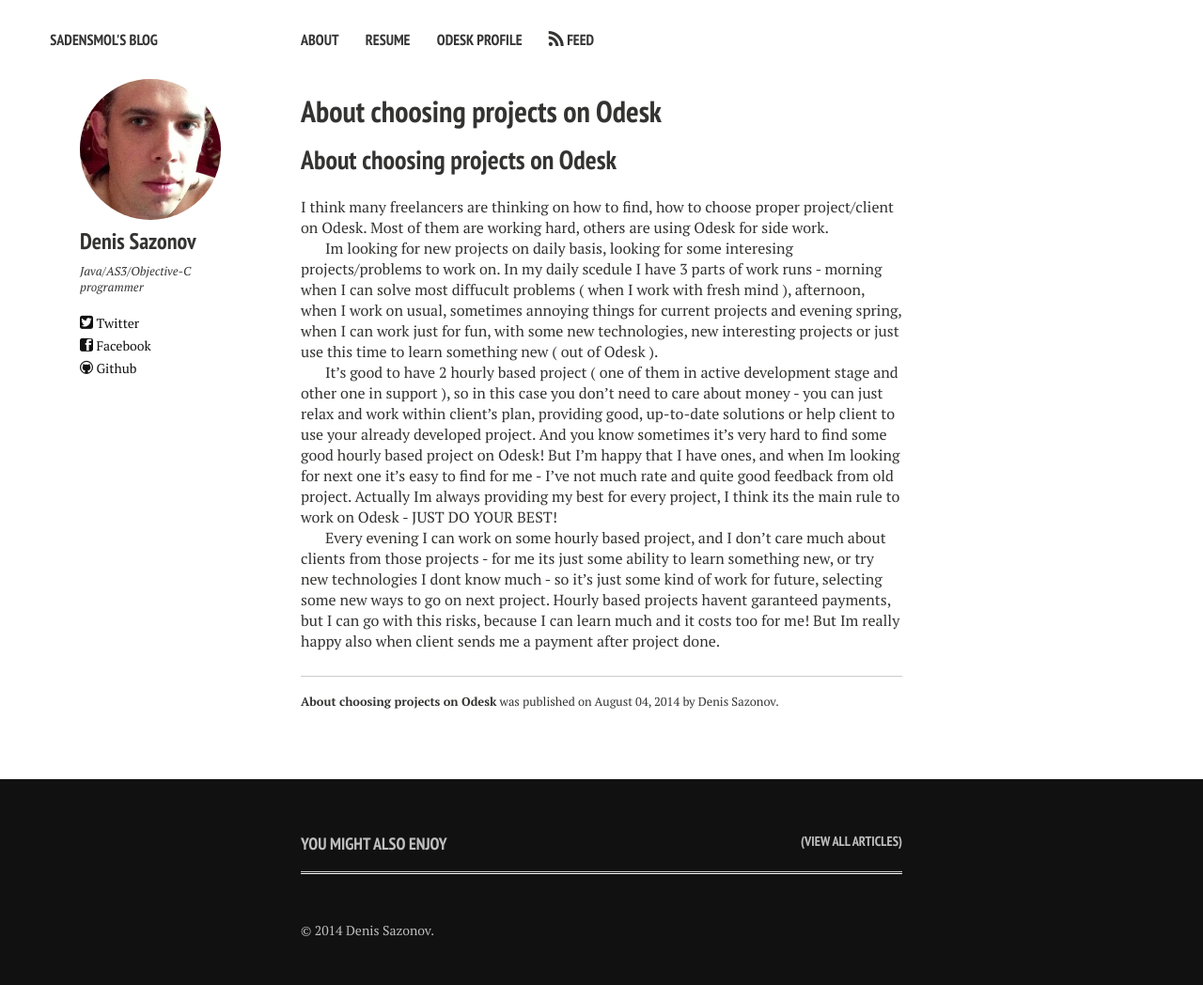
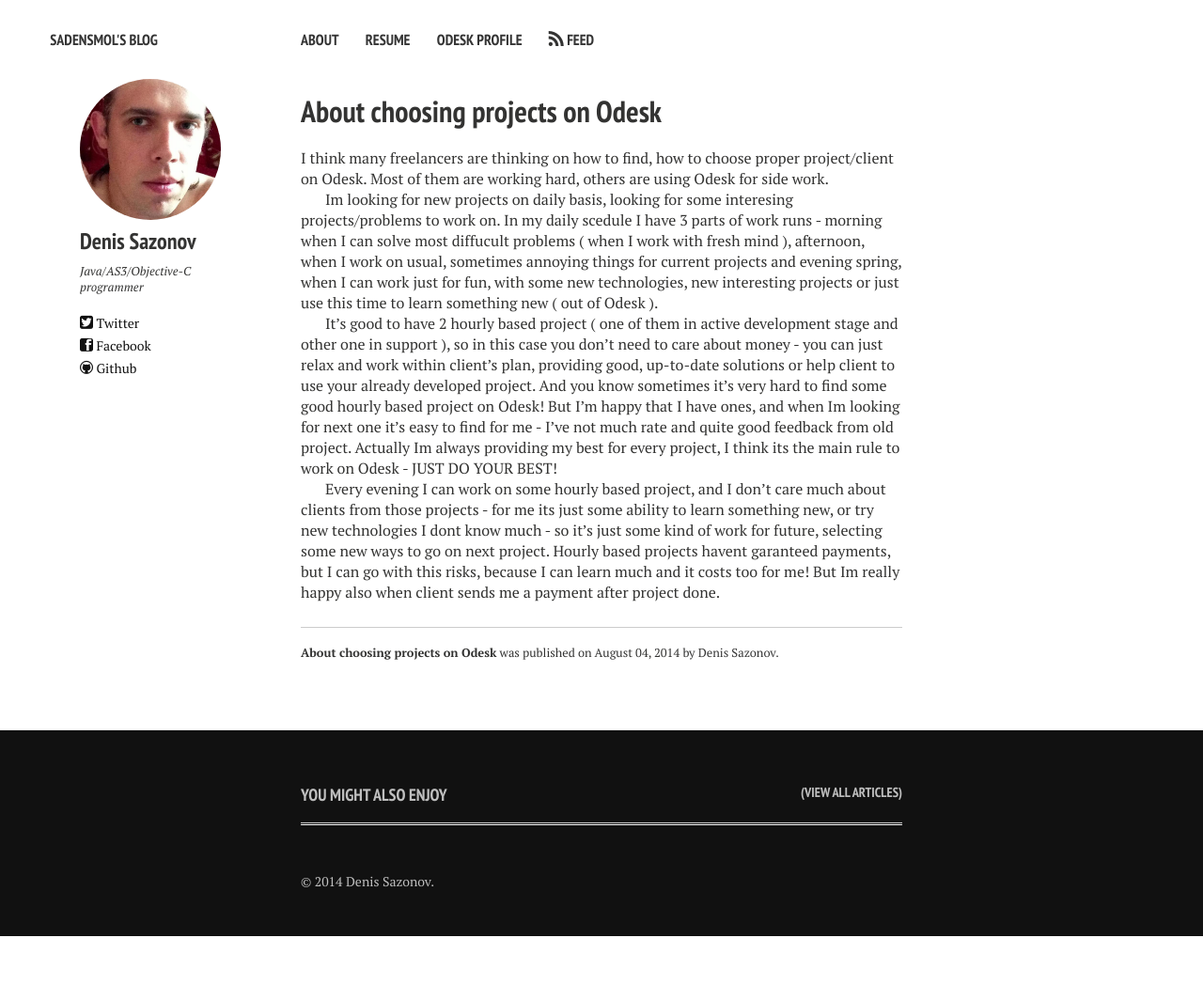
Before and after one commit to sadensmol/sadensmol.github.com, a Jekyll site: the page built from _posts/2014-08-04-about-choosing-odesk-projects.md, in a window 1280 px wide. Shown: the whole page at 94% size. Built offline with Jekyll 4.4.1, drawn with Linux system fonts in a browser that asks for light colours; nearby versions of some CDN libraries; after the commit the page ends 996 px from its top, so only the background shows below that.

Commit message:
Update 2014-08-04-about-choosing-odesk-projects.md
removed internal header

```diff
--- a/_posts/2014-08-04-about-choosing-odesk-projects.md
+++ b/_posts/2014-08-04-about-choosing-odesk-projects.md
@@ -8,8 +8,6 @@
 published: true
 ---
 
-## About choosing projects on Odesk
-
 I think many freelancers are thinking on how to find, how to choose proper project/client on Odesk. Most of them are working hard, others are using Odesk for side work.
 
 Im looking for new projects on daily basis, looking for some interesing projects/problems to work on. In my daily scedule I have 3 parts of work runs - morning when I can solve most diffucult problems ( when I work with fresh mind ), afternoon, when I work on usual, sometimes annoying things for current projects and evening spring, when I can work just for fun, with some new technologies, new interesting projects or just use this time to learn something new ( out of Odesk ).
```
